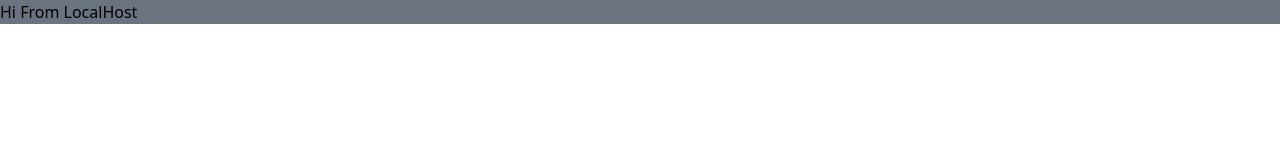
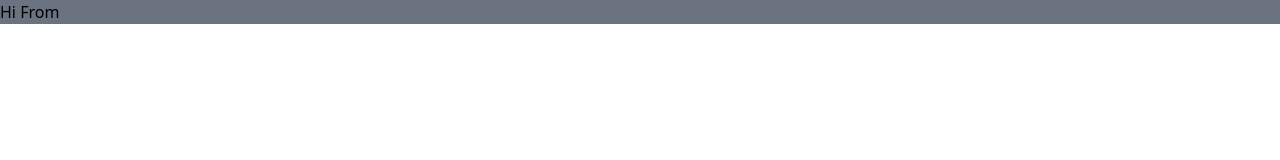
Before and after one commit to mdmasfikur/mdmasfikur.github.io, a Next.js app: page / in a window 1280 px wide. Shown: the top 160 px of the page. Built offline with nearby package versions, Linux system fonts and the light colour scheme.

Commit message:
env test 2

```diff
--- a/pages/index.tsx
+++ b/pages/index.tsx
@@ -2,7 +2,7 @@
 export default function Home() {
   return (
     <div className="bg-gray-500">
-      <h3 className="font">Hi From {process.env.AUTHOR || "LocalHost"}</h3>
+      <h3 className="font">Hi From {process.env.AUTHOR}</h3>
     </div>
   )
 }
```
